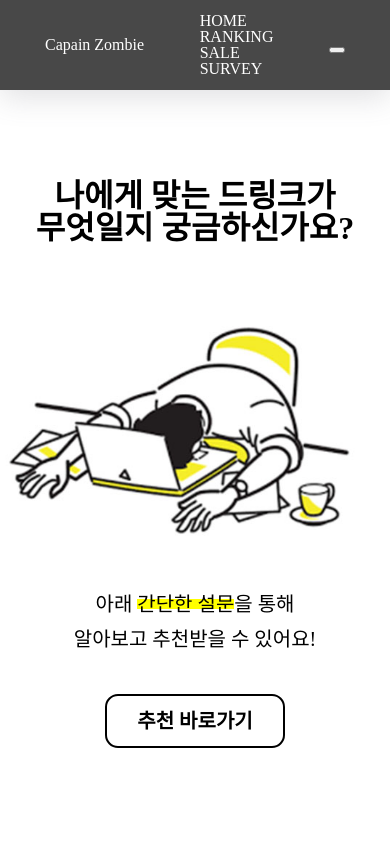
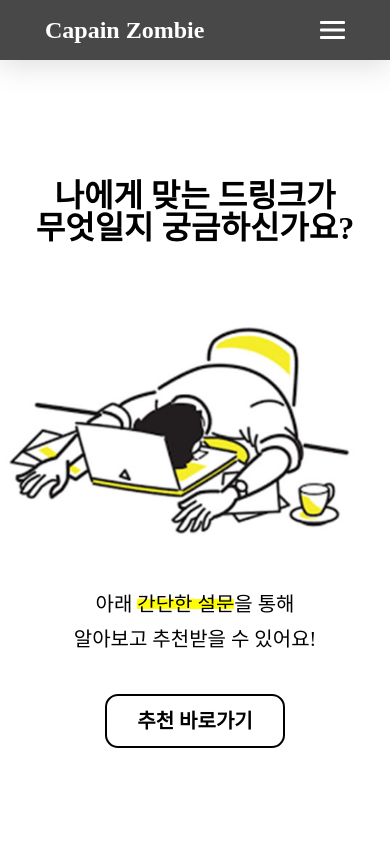
Before and after one commit to ConnecTo-FrontEnd/KZ, a website: page index.html in a window 390 px wide. Shown: the top 844 px of the page. Drawn offline with nearby package versions, Linux system fonts and the light colour scheme.

Commit message:
feat : Add mobile header styling

```diff
--- a/src/sass/components/_header.scss
+++ b/src/sass/components/_header.scss
@@ -11,16 +11,22 @@
   box-shadow: rgba(100, 100, 111, 0.2) 0px 7px 29px 0px;
   color: white;
   z-index: 1;
+
+  @include mobile{
+    height: rem(60px);
+  }
 }
 
 h1{
-  @include desktop{
-    font-size: rem(24px);
-    font-weight: 700;
-  }
+  font-size: rem(24px);
+  font-weight: 700;
 }
 
 .navigation {
+  @include mobile{
+    display: none;
+  }
+
   @include desktop{
     &__list {
       display: flex;
@@ -33,6 +39,52 @@ h1{
 }
 
 .buttonWrapper{
+  @include mobile{
+    display: block;
+
+    button{
+      position: relative;
+      width: 25px;
+      height: 18px;
+      display: block;
+      background: transparent;
+      border: none;
+    }
+
+    .button--burgerBar{
+      &Top{
+        display: inline-block;
+        width: 100%;
+        height: 3px;
+        background: #fff;
+        border-radius: 1px;
+        position: absolute;
+        top:0; left: 0;
+      }
+
+      &Middle{
+        display: inline-block;
+        width: 100%;
+        height: 3px;
+        background: #fff;
+        border-radius: 1px;
+        position: absolute;
+        left: 0;
+        top:50%; transform: translateY(-50%);
+      }
+
+      &Bottom{
+        display: inline-block;
+        width: 100%;
+        height: 3px;
+        background: #fff;
+        border-radius: 1px;
+        position: absolute;
+        bottom:0; left: 0;
+      }
+    }
+  }
+
   @include desktop{
     display: none;
   }
```
Also changed, not shown: src/style/main.css, 1 other file.
